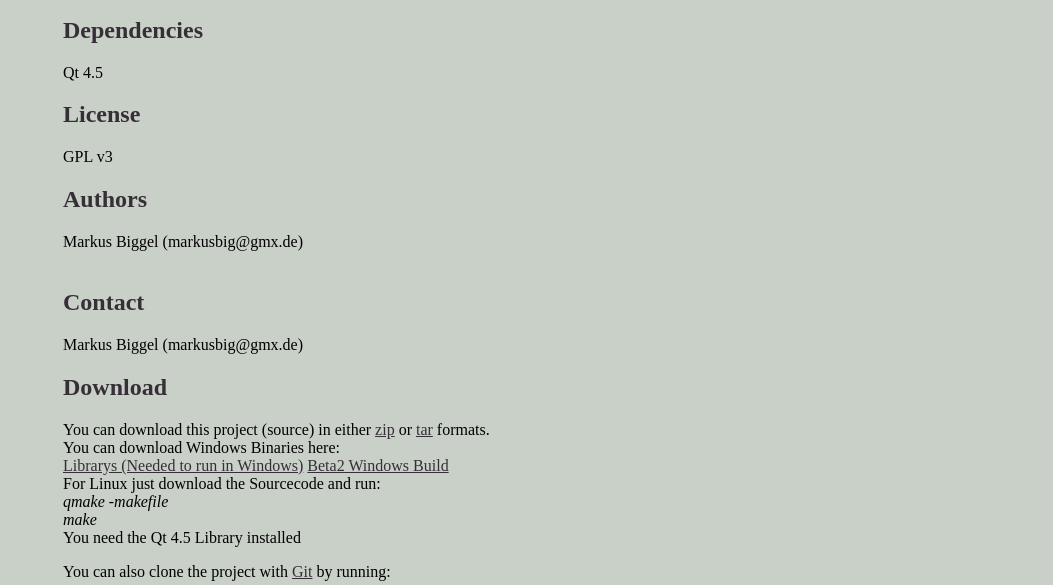
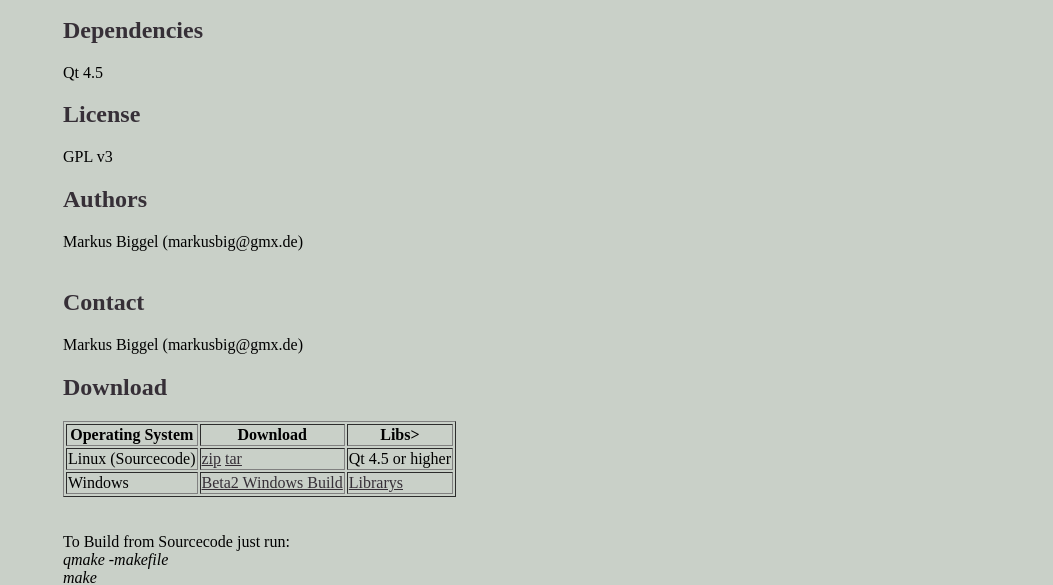
Before and after one commit to sicus/RemoteClipboard, a plain HTML site: page index.html in a window 1280 px wide. Shown: the part 392-977 px from the top of the page, without its empty margins (227-1280 px from the left). Drawn offline with Linux system fonts and the light colour scheme.

Commit message:
hp update

```diff
--- a/index.html
+++ b/index.html
@@ -68,16 +68,27 @@ RemoteClipboard works on Windows and on Linux Computers, is a client running on
 
     <h2>Download</h2>
     <p>
-      You can download this project (source) in either
-      <a href="http://github.com/sicus/RemoteClipboard/zipball/master">zip</a> or
-      <a href="http://github.com/sicus/RemoteClipboard/tarball/master">tar</a> formats.
-      <br>You can download Windows Binaries here:<br>
-      <a href="http://cloud.github.com/downloads/sicus/RemoteClipboard/libs-win32.rar">Librarys (Needed to run in Windows)</a>
-      <a href="http://cloud.github.com/downloads/sicus/RemoteClipboard/RemoteClipboard-beta2-Win32.rar">Beta2 Windows Build</a>
-      <br>For Linux just download the Sourcecode and run:<br>
+    <table border=1>
+    <tr>
+    <th>Operating System</th>
+    <th>Download</th>
+    <th>Libs></th>
+    </tr>
+    <tr>
+    <td>Linux (Sourcecode)</td>
+    <td><a href="http://github.com/sicus/RemoteClipboard/zipball/master">zip</a> <a href="http://github.com/sicus/RemoteClipboard/tarball/master">tar</a></td>
+    <td>Qt 4.5 or higher</td>
+    </tr>
+    <tr>
+    <td>Windows</td>
+    <td><a href="http://cloud.github.com/downloads/sicus/RemoteClipboard/RemoteClipboard-beta2-Win32.rar">Beta2 Windows Build</a></td>
+    <td><a href="http://cloud.github.com/downloads/sicus/RemoteClipboard/libs-win32.rar">Librarys</a></td>
+    </tr>
+    </table>
+    <br><br>To Build from Sourcecode just run:<br>
       <i>qmake -makefile<br>
-      make</i><br>
-      You need the Qt 4.5 Library installed
+      make</i><br><br>
+      You need the Qt 4.5 Library installed, for Windows you need also MinGW32 with g++ and make
     </p>
     <p>You can also clone the project with <a href="http://git-scm.com">Git</a>
       by running:
```
